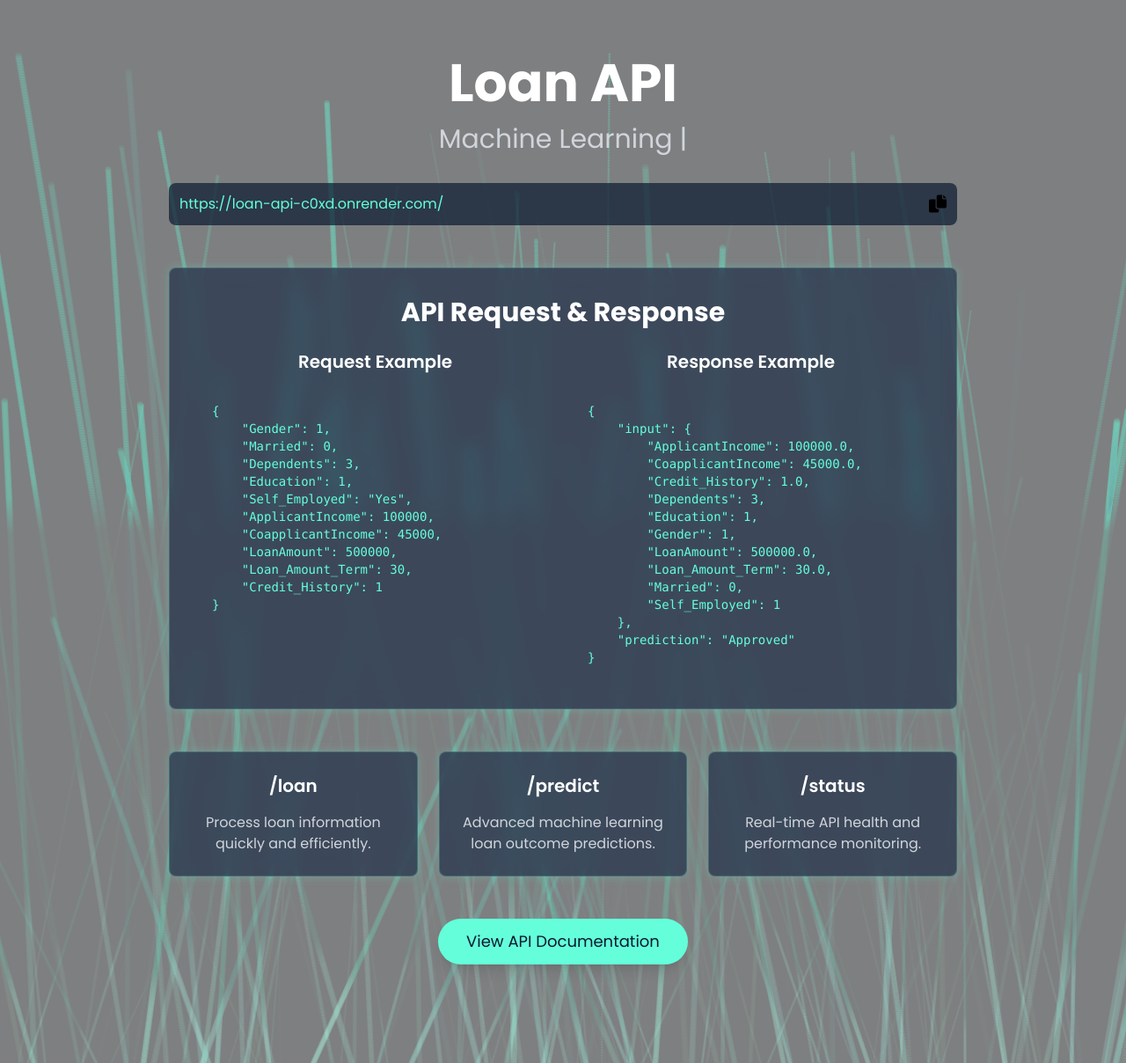
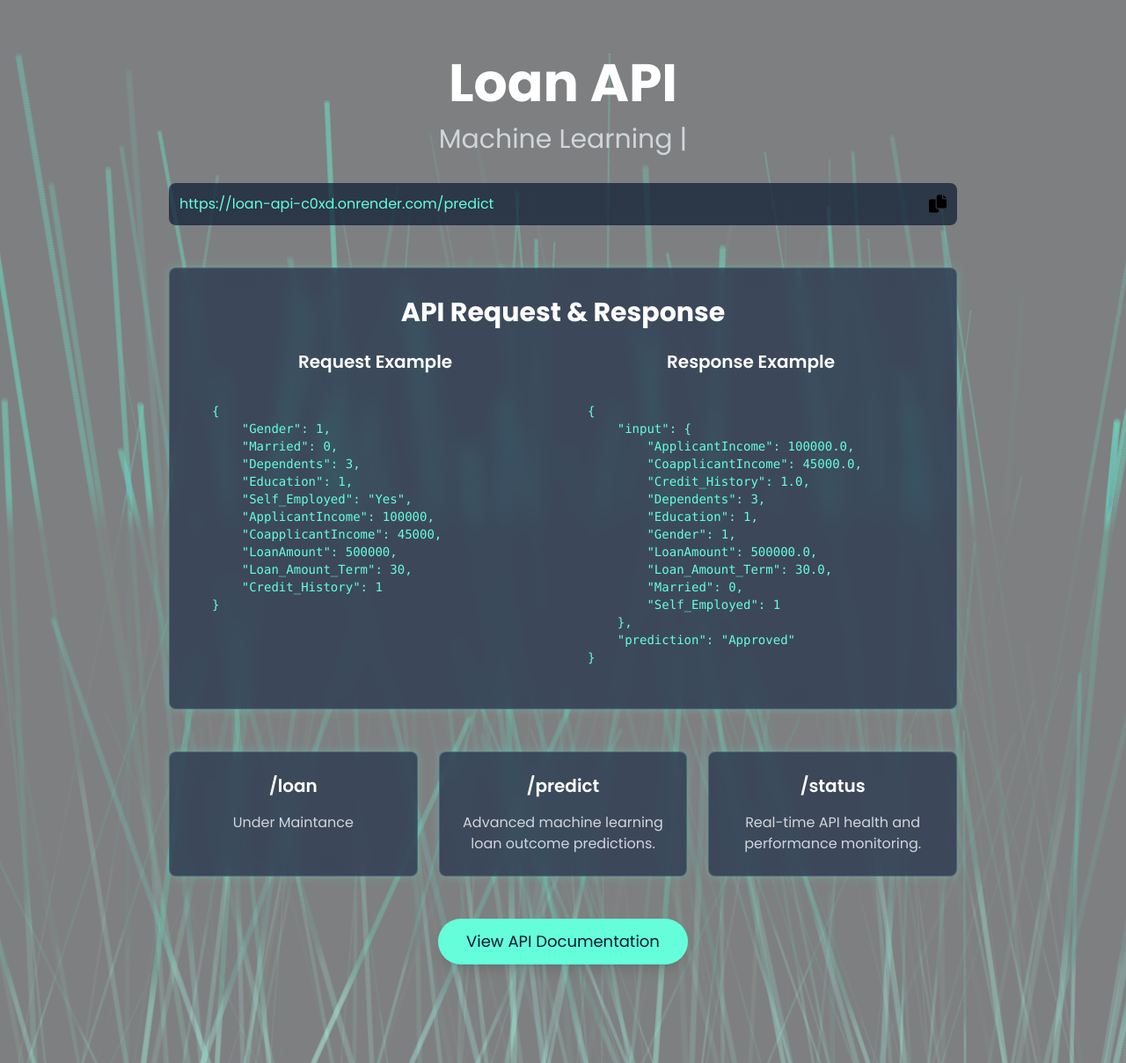
Before and after one commit to Kpavan63/Loan-API, a Python web app: template templates/index.html in a window 1280 px wide. Shown: the whole page at 88% size. Run offline with Jinja, Linux system fonts and the light colour scheme; the template is opened without the code that fills it, so the values that code supplies are empty.

Commit message:
Update index.html

```diff
--- a/templates/index.html
+++ b/templates/index.html
@@ -89,7 +89,7 @@
                     <div class="relative">
                         <input
                             type="text"
-                            value="https://loan-api-c0xd.onrender.com/"
+                            value="https://loan-api-c0xd.onrender.com/predict"
                             readonly
                             class="copy-url-input w-full p-3 rounded-lg"
                             id="api-url"
@@ -158,7 +158,7 @@
                 <div class="grid md:grid-cols-3 gap-6 mb-12">
                     <div class="glass-card p-6 rounded-lg shadow-lg animate-glow">
                         <h3 class="text-xl font-semibold mb-4 text-white">/loan</h3>
-                        <p class="text-gray-300">Process loan information quickly and efficiently.</p>
+                        <p class="text-gray-300">Under Maintance</p>
                     </div>
                     <div class="glass-card p-6 rounded-lg shadow-lg animate-glow">
                         <h3 class="text-xl font-semibold mb-4 text-white">/predict</h3>
```
